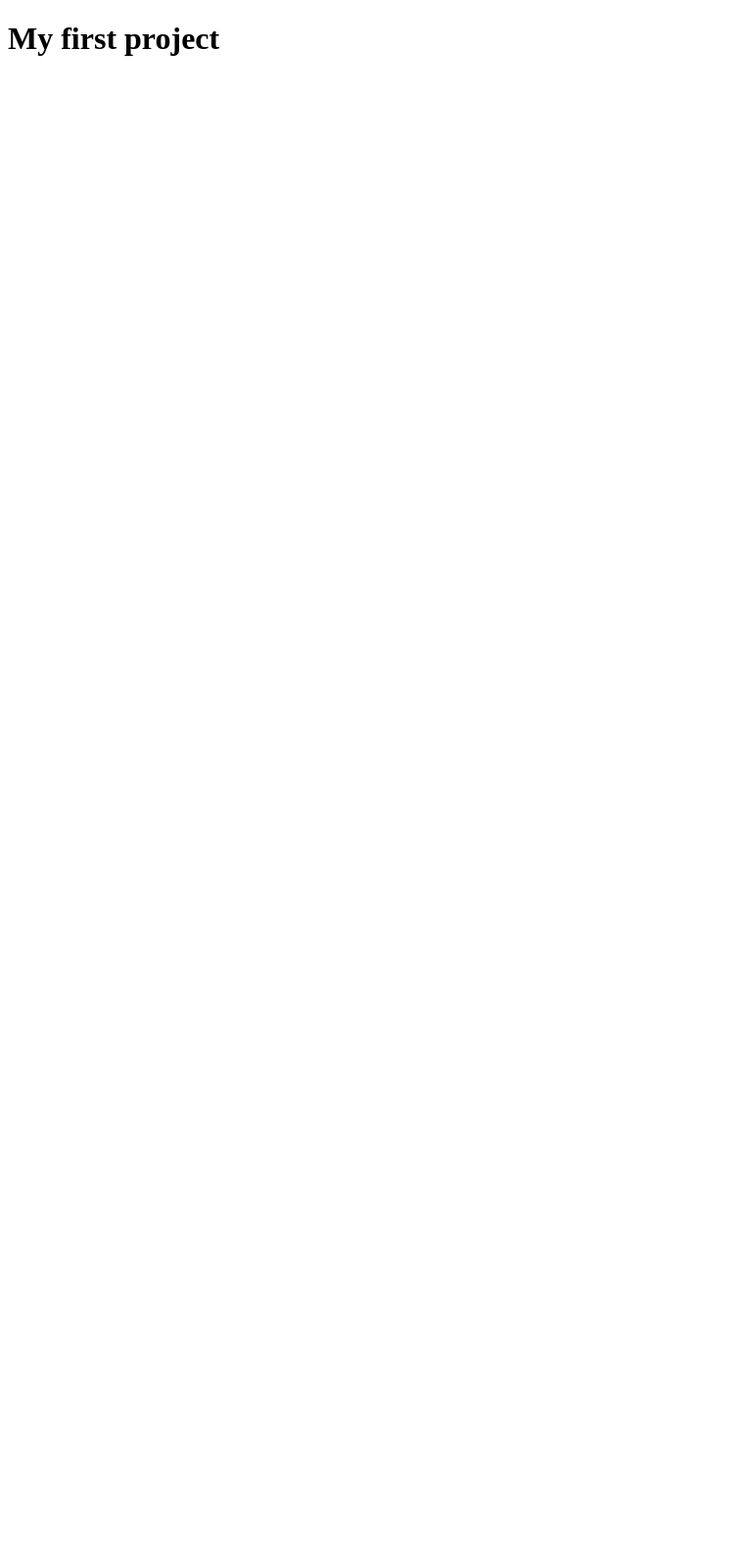
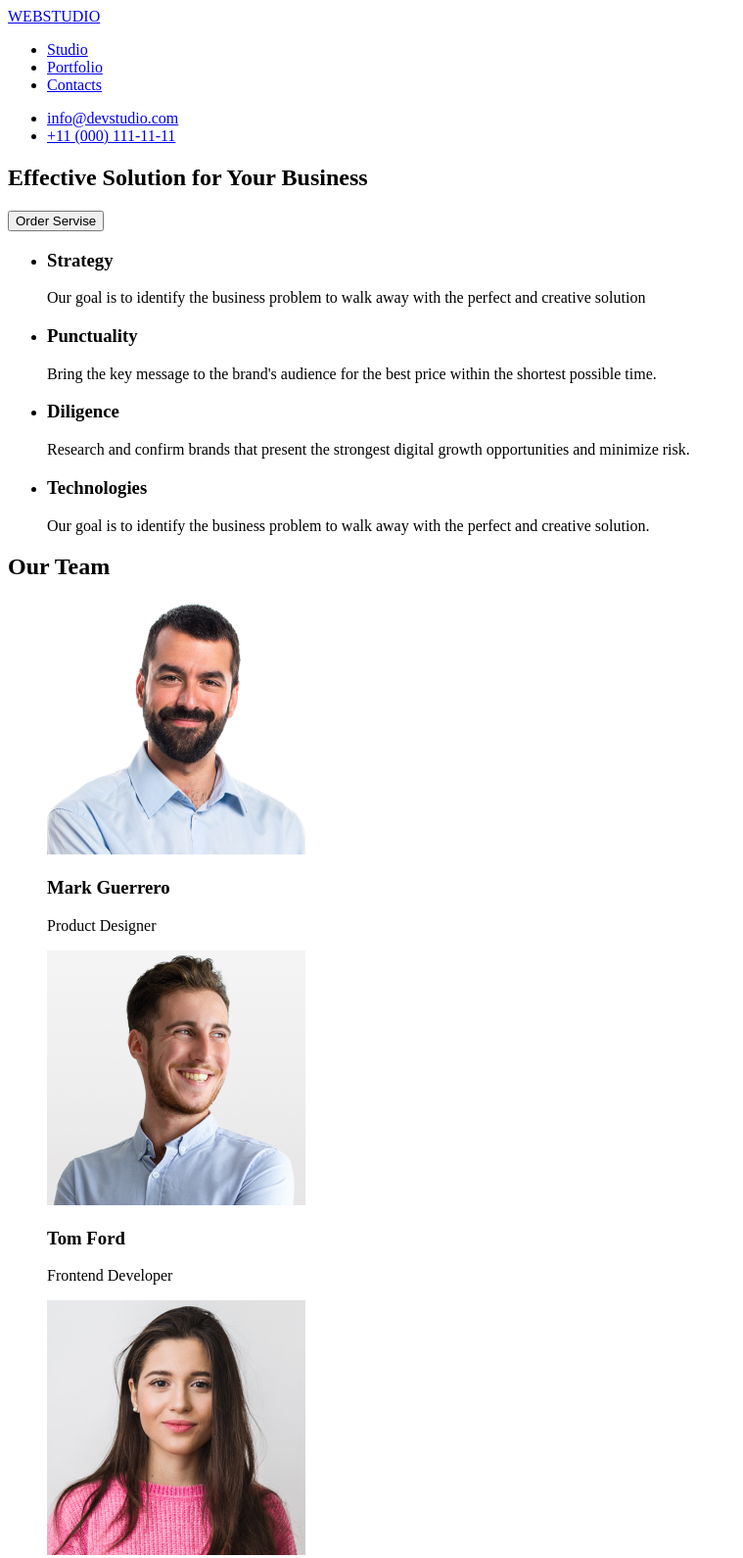
Before and after one commit to Kateryna083/goit-markup-hw-06, a plain HTML site: page index.html in a window 1280 px wide. Shown: the top 1590 px of the page at 98% size, without its empty margins (0-759 px from the left). Before the commit the page ends 800 px from the top, so only its background shows below. Drawn offline with Linux system fonts and the light colour scheme.

Commit message:
add index file

```diff
--- a/index.html
+++ b/index.html
@@ -3,9 +3,113 @@
 <head>
     <meta charset="UTF-8">
     <meta name="viewport" content="width=device-width, initial-scale=1.0">
-    <title>hello</title>
+    <title>Project One</title>
 </head>
 <body>
-    <h1>My first project</h1>
+    <!-- Header -->
+    <header id="home">
+       <a href="index.html">
+        WEBSTUDIO
+       </a>
+       <nav>
+        <ul>
+            <li>
+                <a href="#home">Studio</a>
+            </li>
+            <li>
+                <a href="#portfolio">Portfolio</a>
+            </li>
+            <li>
+                <a href="#contacts">Contacts</a>
+            </li>
+        </ul>
+       </nav>
+
+       <ul>
+        <li>
+            <a href="malito:info@devstudio.com">info@devstudio.com</a>
+        </li>
+        <li>
+            <a href="tel:+11 (000) 111-11-11">+11 (000) 111-11-11</a>
+        </li>
+       </ul>
+    </header>
+
+    <main>
+        <!-- Hero section -->
+        <section>
+            <h1>Effective Solution for Your Business</h1>
+            <button type="button">Order Servise</button>
+        </section>
+        <!-- Description section  -->
+        <section>
+            <h2 hidden>Description for us</h2>
+            <ul>
+                <li>
+                    <h3>Strategy</h3>
+                    <p>Our goal is to identify the business problem to walk away with the perfect and creative solution</p>
+                </li>
+                <li>
+                    <h3>Punctuality</h3>
+                    <p>Bring the key message to the brand's audience for the best price within the shortest possible time.</p>
+                </li>
+                <li>
+                    <h3>Diligence</h3>
+                    <p>Research and confirm brands that present the strongest digital growth opportunities and minimize risk.</p>
+                </li>
+                <li>
+                    <h3>Technologies</h3>
+                    <p>Our goal is to identify the business problem to walk away with the perfect and creative solution.</p>
+                </li>
+            </ul>
+        </section>
+        <!-- Our team section  -->
+        <section>
+            <h2>Our Team</h2>
+            <ul>
+                <img
+                    src="images/our-team/img-1.png"
+                    alt=""
+                    width="264"
+                    height="260">
+                </img>
+                    <h3>Mark Guerrero</h3>
+                    <p>Product Designer</p>
+
+                <img
+                    src="images/our-team/img-2.png"
+                    alt=""
+                    width="264"
+                    height="260">
+                </img>
+                    <h3>Tom Ford</h3>
+                    <p>Frontend Developer</p>
+
+                <img
+                    src="images/our-team/img-3.png"
+                    alt=""
+                    width="264"
+                    height="260">
+                </img>
+                    <h3>Camila Garcia</h3>
+                    <p>Marketing</p>
+
+                <img
+                    src="images/our-team/img-4.png"
+                    alt=""
+                    width="264"
+                    height="260">
+                </img>
+                    <h3>Daniel Wilson</h3>
+                    <p>UI Designer</p>
+
+            </ul>
+        </section>
+    </main>
+    <!-- Footer section  -->
+    <footer>
+        <a href="#home">WEBSTUDIO</a>
+        <p>Increase the flow of customers and sales for your business with digital marketing & growth solutions.</p>
+    </footer>
 </body>
 </html>
```
Also changed, not shown: images/our-team/img-1.png (added), images/our-team/img-2.png (added), images/our-team/img-3.png (added), images/our-team/img-4.png (added).
